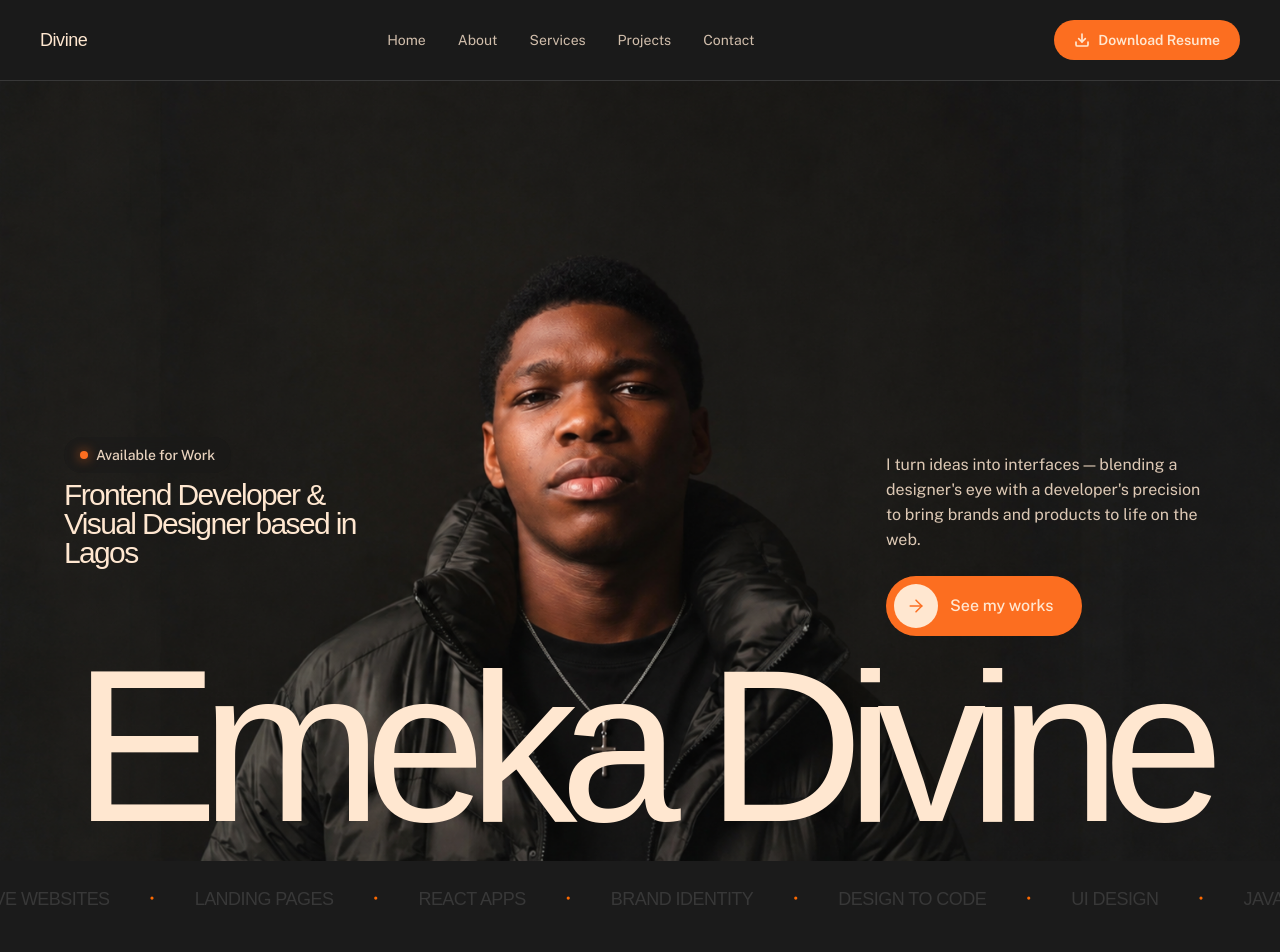
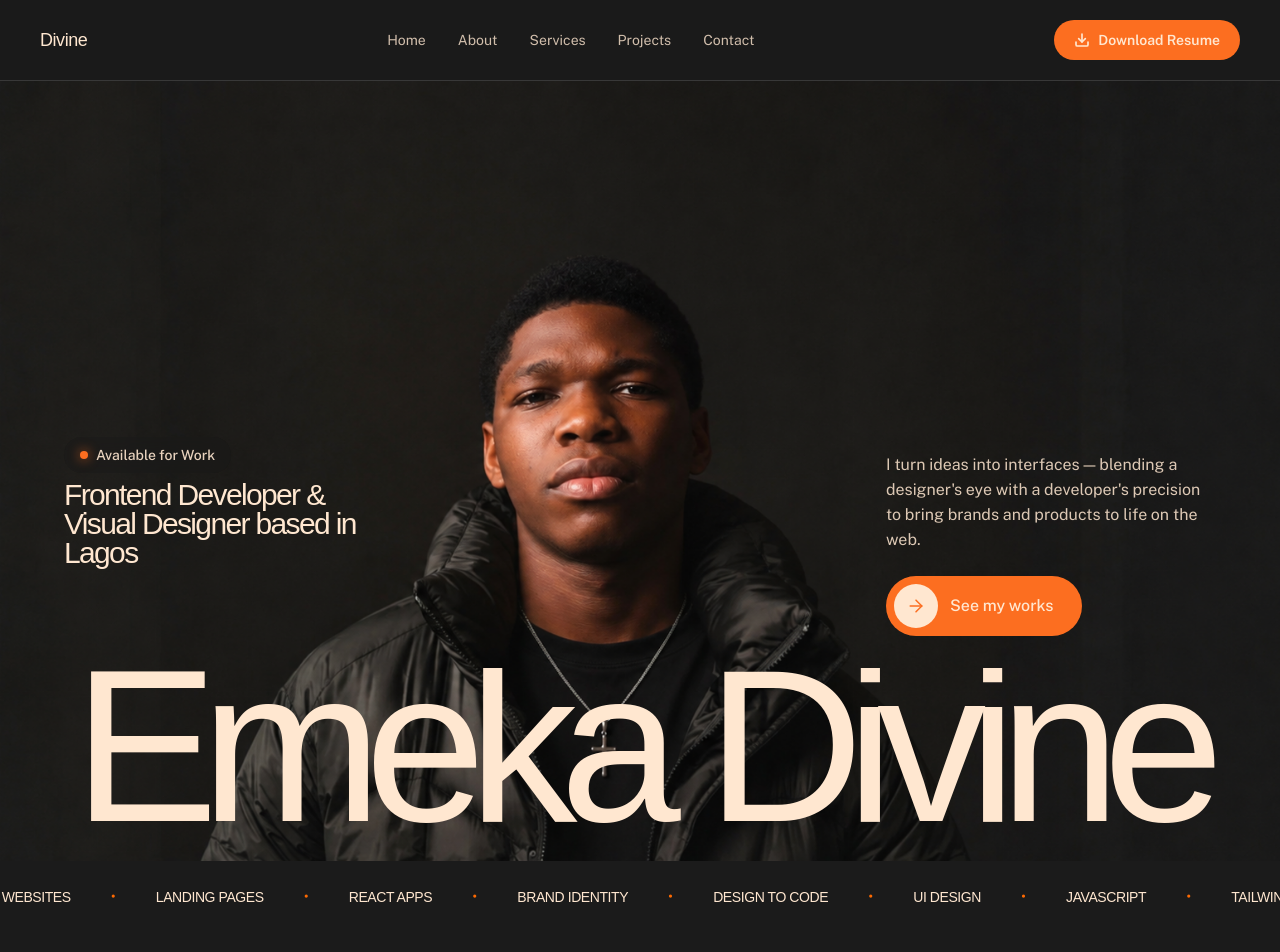
Before and after one commit to emeka-divine-exe/emeka-divine, a React (Vite) app: page / in a window 1280 px wide. Shown: the top 952 px of the page. Built offline with nearby package versions, Linux system fonts and the light colour scheme.

Commit message:
Update text styles in Marquee component

```diff
--- a/src/components/Marquee.jsx
+++ b/src/components/Marquee.jsx
@@ -35,8 +35,8 @@ export default function Marquee() {
                 font-display
                 whitespace-nowrap
                 text-sm
-                md:text-lg
-                text-surface
+                md:text-normal
+                text-cream
                 font-medium
                 tracking-[-0.03em]
               "
```
